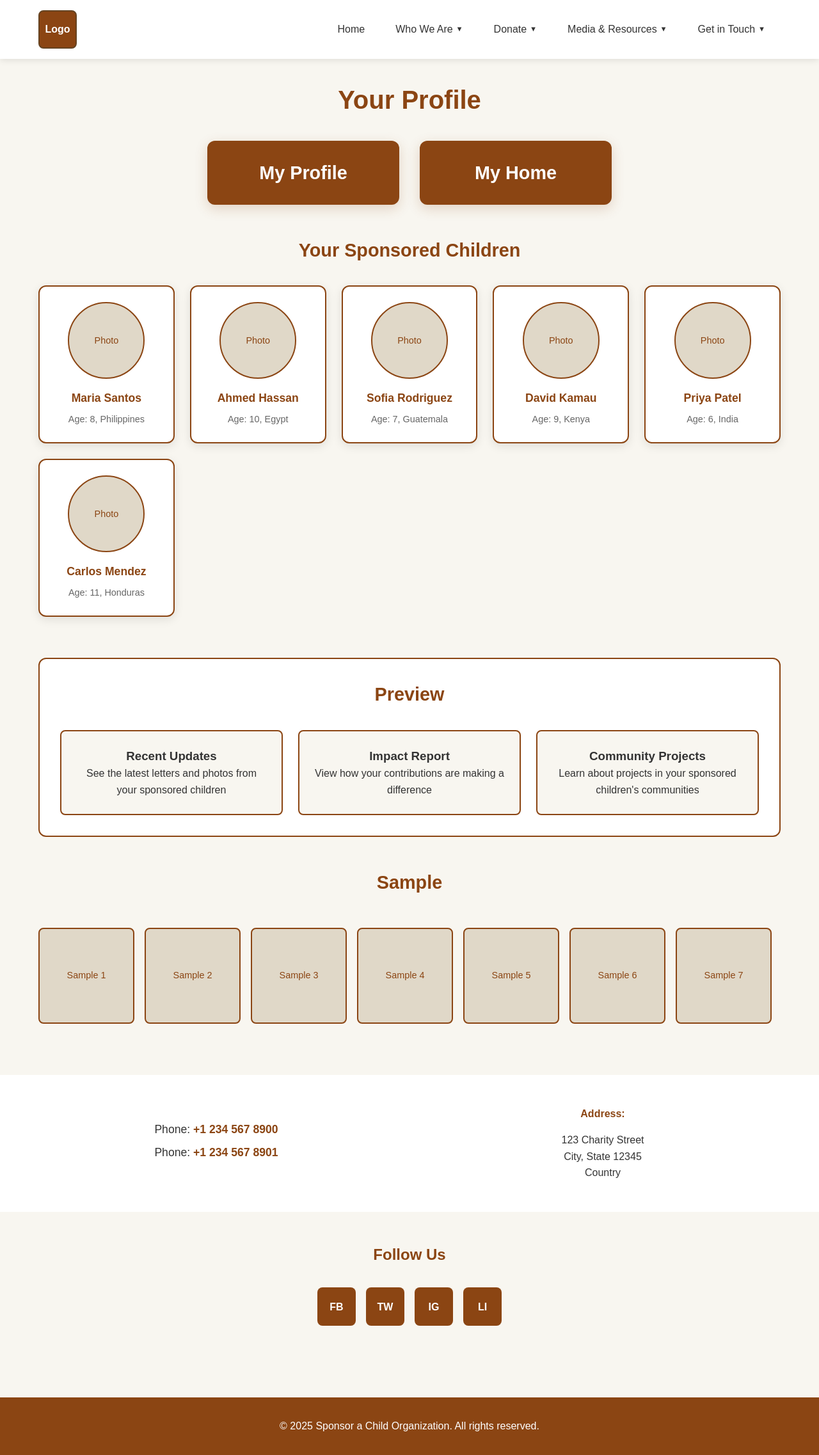
After one commit to PolisettiPavitra/Final-Year-Project, a PHP site: page /sponsor_child.html in a window 1280 px wide. The commit adds this page. Shown: the whole page at 64% size. Run offline with PHP 8.4, Linux system fonts and the light colour scheme.

Commit message:
Initial commit with HTML, CSS, and JS

```diff
--- a/frontend/login.css
+++ b/frontend/login.css
@@ -99,7 +99,6 @@ body {
     transform: translateX(100%);
     background: linear-gradient(135deg, #3498db, #2980b9);
     box-shadow: 0 2px 8px rgba(52, 152, 219, 0.3);
-    backface-visibility: hidden;
 }
 
 .switch-indicator.admin {
--- /dev/null
+++ b/frontend/sponsor_child.css
@@ -0,0 +1,481 @@
+* {
+    margin: 0;
+    padding: 0;
+    box-sizing: border-box;
+}
+
+body {
+    font-family: 'Arial', sans-serif;
+    line-height: 1.6;
+    color: #333;
+    background-color: #f8f6f0;
+}
+
+.container {
+    max-width: 1200px;
+    margin: 0 auto;
+    padding: 0 20px;
+}
+
+/* Header Styles */
+.header {
+    background-color: #fff;
+    box-shadow: 0 2px 10px rgba(0,0,0,0.1);
+    position: sticky;
+    top: 0;
+    z-index: 1000;
+}
+
+.navbar {
+    padding: 1rem 0;
+}
+
+.nav-container {
+    display: flex;
+    justify-content: space-between;
+    align-items: center;
+    max-width: 1200px;
+    margin: 0 auto;
+    padding: 0 20px;
+}
+
+.logo-placeholder {
+    width: 60px;
+    height: 60px;
+    background-color: #8B4513;
+    border: 2px solid #654321;
+    border-radius: 8px;
+    display: flex;
+    align-items: center;
+    justify-content: center;
+    color: white;
+    font-weight: bold;
+}
+
+.nav-menu {
+    display: flex;
+    list-style: none;
+    gap: 0;
+    align-items: center;
+}
+
+.nav-item {
+    position: relative;
+}
+
+.nav-link {
+    text-decoration: none;
+    color: #333;
+    font-weight: 500;
+    font-size: 1rem;
+    padding: 1rem 1.5rem;
+    border-radius: 4px;
+    transition: all 0.3s ease;
+    display: flex;
+    align-items: center;
+    gap: 0.3rem;
+}
+
+.nav-link:hover {
+    color: #8B4513;
+    background-color: #f8f6f0;
+}
+
+.dropdown-arrow {
+    font-size: 0.7rem;
+    transition: transform 0.3s ease;
+}
+
+.dropdown:hover .dropdown-arrow {
+    transform: rotate(180deg);
+}
+
+.dropdown-menu {
+    position: absolute;
+    top: 100%;
+    left: 0;
+    background-color: white;
+    min-width: 220px;
+    box-shadow: 0 8px 25px rgba(0,0,0,0.15);
+    border-radius: 8px;
+    border: 2px solid #8B4513;
+    opacity: 0;
+    visibility: hidden;
+    transform: translateY(-10px);
+    transition: all 0.3s ease;
+    z-index: 1001;
+    padding: 1rem 0;
+}
+
+.dropdown:hover .dropdown-menu {
+    opacity: 1;
+    visibility: visible;
+    transform: translateY(0);
+}
+
+.dropdown-link {
+    display: block;
+    padding: 0.8rem 1.5rem;
+    color: #333;
+    text-decoration: none;
+    font-size: 0.95rem;
+    transition: all 0.3s ease;
+    border-left: 3px solid transparent;
+}
+
+.dropdown-link:hover {
+    background-color: #f8f6f0;
+    color: #8B4513;
+    border-left-color: #8B4513;
+    padding-left: 2rem;
+}
+
+.login-btn {
+    background-color: #8B4513;
+    color: white;
+    border: none;
+    padding: 0.8rem 2rem;
+    border-radius: 8px;
+    cursor: pointer;
+    font-weight: 500;
+    font-size: 1rem;
+    transition: all 0.3s ease;
+}
+
+.login-btn:hover {
+    background-color: #654321;
+    transform: translateY(-2px);
+    box-shadow: 0 4px 12px rgba(139, 69, 19, 0.3);
+}
+
+/* Main Content */
+.main-content {
+    padding: 2rem 0;
+}
+
+.profile-header {
+    text-align: center;
+    margin-bottom: 3rem;
+}
+
+.profile-title {
+    font-size: 2.5rem;
+    color: #8B4513;
+    margin-bottom: 2rem;
+    font-weight: bold;
+}
+
+.profile-buttons {
+    display: flex;
+    justify-content: center;
+    gap: 2rem;
+    margin-bottom: 3rem;
+}
+
+.profile-btn {
+    background-color: #8B4513;
+    color: white;
+    border: none;
+    padding: 2rem 4rem;
+    border-radius: 12px;
+    font-size: 1.8rem;
+    font-weight: bold;
+    cursor: pointer;
+    transition: all 0.3s ease;
+    min-width: 300px;
+    min-height: 100px;
+    box-shadow: 0 6px 20px rgba(139, 69, 19, 0.2);
+}
+
+.profile-btn:hover {
+    background-color: #654321;
+    transform: translateY(-3px);
+    box-shadow: 0 6px 20px rgba(139, 69, 19, 0.3);
+}
+
+/* Sponsored Children Grid */
+.sponsored-grid {
+    margin-bottom: 4rem;
+}
+
+.section-title {
+    font-size: 1.8rem;
+    color: #8B4513;
+    margin-bottom: 2rem;
+    text-align: center;
+}
+
+.children-grid {
+    display: grid;
+    grid-template-columns: repeat(auto-fit, minmax(200px, 1fr));
+    gap: 1.5rem;
+    margin-bottom: 3rem;
+}
+
+.child-card {
+    background-color: white;
+    border: 2px solid #8B4513;
+    border-radius: 12px;
+    padding: 1.5rem;
+    text-align: center;
+    transition: all 0.3s ease;
+    box-shadow: 0 4px 15px rgba(0,0,0,0.1);
+}
+
+.child-card:hover {
+    transform: translateY(-5px);
+    box-shadow: 0 8px 25px rgba(0,0,0,0.2);
+}
+
+.child-image {
+    width: 120px;
+    height: 120px;
+    background-color: #e0d8c8;
+    border: 2px solid #8B4513;
+    border-radius: 50%;
+    margin: 0 auto 1rem;
+    display: flex;
+    align-items: center;
+    justify-content: center;
+    color: #8B4513;
+    font-size: 0.9rem;
+}
+
+.child-name {
+    font-size: 1.1rem;
+    font-weight: bold;
+    color: #8B4513;
+    margin-bottom: 0.5rem;
+}
+
+.child-info {
+    color: #666;
+    font-size: 0.9rem;
+}
+
+/* Preview Section */
+.preview-section {
+    background-color: white;
+    border: 2px solid #8B4513;
+    border-radius: 12px;
+    padding: 2rem;
+    margin-bottom: 3rem;
+}
+
+.preview-cards {
+    display: grid;
+    grid-template-columns: repeat(auto-fit, minmax(250px, 1fr));
+    gap: 1.5rem;
+}
+
+.preview-card {
+    background-color: #f8f6f0;
+    border: 2px solid #8B4513;
+    border-radius: 8px;
+    padding: 1.5rem;
+    text-align: center;
+    transition: transform 0.3s ease;
+}
+
+.preview-card:hover {
+    transform: scale(1.02);
+}
+
+/* Sample Section */
+.sample-section {
+    margin-bottom: 4rem;
+}
+
+.sample-grid {
+    display: flex;
+    overflow-x: auto;
+    gap: 1rem;
+    padding: 1rem 0;
+}
+
+.sample-item {
+    min-width: 150px;
+    height: 150px;
+    background-color: #e0d8c8;
+    border: 2px solid #8B4513;
+    border-radius: 8px;
+    display: flex;
+    align-items: center;
+    justify-content: center;
+    color: #8B4513;
+    font-size: 0.9rem;
+    flex-shrink: 0;
+}
+
+/* Contact Info */
+.contact-section {
+    background-color: white;
+    padding: 3rem 0;
+    margin-top: 3rem;
+}
+
+.contact-grid {
+    display: grid;
+    grid-template-columns: 1fr 1fr;
+    gap: 3rem;
+    align-items: center;
+    text-align: center;
+}
+
+.contact-item {
+    font-size: 1.1rem;
+    margin-bottom: 0.5rem;
+}
+
+.phone-number {
+    color: #8B4513;
+    font-weight: bold;
+}
+
+.address-title {
+    color: #8B4513;
+    font-weight: bold;
+    margin-bottom: 1rem;
+}
+
+/* Social Media */
+.social-section {
+    background-color: #f8f6f0;
+    padding: 3rem 0;
+    text-align: center;
+}
+
+.social-title {
+    color: #8B4513;
+    font-size: 1.5rem;
+    margin-bottom: 2rem;
+}
+
+.social-icons {
+    display: flex;
+    justify-content: center;
+    gap: 1rem;
+    margin-bottom: 2rem;
+}
+
+.social-icon {
+    width: 60px;
+    height: 60px;
+    background-color: #8B4513;
+    border-radius: 8px;
+    cursor: pointer;
+    transition: all 0.3s ease;
+    display: flex;
+    align-items: center;
+    justify-content: center;
+    color: white;
+    font-weight: bold;
+}
+
+.social-icon:hover {
+    background-color: #654321;
+    transform: scale(1.1);
+}
+
+/* Footer */
+.footer {
+    background-color: #8B4513;
+    color: white;
+    text-align: center;
+    padding: 2rem 0;
+}
+
+/* Mobile Responsive */
+.mobile-toggle {
+    display: none;
+    background: none;
+    border: none;
+    font-size: 1.5rem;
+    color: #8B4513;
+    cursor: pointer;
+    padding: 0.5rem;
+}
+
+@media (max-width: 768px) {
+    .nav-menu {
+        display: none;
+        position: absolute;
+        top: 100%;
+        left: 0;
+        width: 100%;
+        background-color: white;
+        flex-direction: column;
+        padding: 1rem 0;
+        box-shadow: 0 4px 10px rgba(0,0,0,0.1);
+        border-top: 2px solid #8B4513;
+    }
+
+    .nav-menu.nav-menu-active {
+        display: flex;
+    }
+
+    .mobile-toggle {
+        display: block;
+    }
+
+    .profile-buttons {
+        flex-direction: column;
+        align-items: center;
+    }
+
+    .contact-grid {
+        grid-template-columns: 1fr;
+        gap: 2rem;
+    }
+
+    .children-grid {
+        grid-template-columns: repeat(auto-fit, minmax(150px, 1fr));
+    }
+
+    .dropdown-menu {
+        position: static;
+        opacity: 1;
+        visibility: visible;
+        transform: none;
+        box-shadow: none;
+        border: none;
+        background-color: #f8f6f0;
+        max-height: 0;
+        overflow: hidden;
+        transition: max-height 0.3s ease;
+        padding: 0;
+    }
+
+    .dropdown.active .dropdown-menu {
+        max-height: 300px;
+        padding: 1rem 0;
+    }
+    /* ...existing code... */
+
+.modal {
+    position: fixed;
+    z-index: 1000;
+    left: 0; top: 0;
+    width: 100%; height: 100%;
+    overflow: auto;
+    background: rgba(0,0,0,0.5);
+    display: flex;
+    align-items: center;
+    justify-content: center;
+}
+.modal-content {
+    background: #fff;
+    padding: 2em;
+    border-radius: 8px;
+    position: relative;
+    min-width: 300px;
+    max-width: 90vw;
+}
+.close-btn {
+    position: absolute;
+    top: 10px; right: 20px;
+    font-size: 2em;
+    cursor: pointer;
+}
+
+}
--- /dev/null
+++ b/frontend/sponsor_child.html
@@ -0,0 +1,210 @@
+<!DOCTYPE html>
+<html lang="en">
+<head>
+    <meta charset="UTF-8">
+    <meta name="viewport" content="width=device-width, initial-scale=1.0">
+    <title>Your Profile - Sponsor a Child</title>
+    <link rel="stylesheet" href="sponsor_child.css">
+</head>
+<body>
+    <!-- Header -->
+    <header class="header">
+        <nav class="navbar">
+            <div class="nav-container">
+                <div class="logo-placeholder">Logo</div>
+
+                <ul class="nav-menu">
+                    <li class="nav-item">
+                        <a href="index.html" class="nav-link">Home</a>
+                    </li>
+
+                    <li class="nav-item dropdown">
+                        <a href="#" class="nav-link dropdown-toggle">
+                            Who We Are
+                            <span class="dropdown-arrow">▼</span>
+                        </a>
+                        <div class="dropdown-menu">
+                            <a href="about-us.html" class="dropdown-link">About Us</a>
+                            <a href="how-we-work.html" class="dropdown-link">How We Work</a>
+                            <a href="our-journey.html" class="dropdown-link">Our Journey</a>
+                            <a href="success-stories.html" class="dropdown-link">Success Stories</a>
+                            <a href="team.html" class="dropdown-link">Team</a>
+                        </div>
+                    </li>
+
+                    <li class="nav-item dropdown">
+                        <a href="#" class="nav-link dropdown-toggle">
+                            Donate
+                            <span class="dropdown-arrow">▼</span>
+                        </a>
+                        <div class="dropdown-menu">
+                            <a href="sponsor-child.html" class="dropdown-link">Sponsor a Child</a>
+                            <a href="education.html" class="dropdown-link">Education</a>
+                            <a href="where-most-needed.html" class="dropdown-link">Where Most Needed</a>
+                        </div>
+                    </li>
+
+                    <li class="nav-item dropdown">
+                        <a href="#" class="nav-link dropdown-toggle">
+                            Media & Resources
+                            <span class="dropdown-arrow">▼</span>
+                        </a>
+                        <div class="dropdown-menu">
+                            <a href="gallery.html" class="dropdown-link">Gallery</a>
+                            <a href="faq.html" class="dropdown-link">FAQ</a>
+                            <a href="financial-accountability.html" class="dropdown-link">Financial Accountability</a>
+                        </div>
+                    </li>
+
+                    <li class="nav-item dropdown">
+                        <a href="#" class="nav-link dropdown-toggle">
+                            Get in Touch
+                            <span class="dropdown-arrow">▼</span>
+                        </a>
+                        <div class="dropdown-menu">
+                            <a href="contact-us.html" class="dropdown-link">Contact Us</a>
+                            <a href="careers.html" class="dropdown-link">Careers</a>
+                        </div>
+                    </li>
+                </ul>
+
+                <button class="mobile-toggle">☰</button>
+            </div>
+        </nav>
+    </header>
+
+    <!-- Main Content -->
+    <main class="main-content">
+        <div class="container">
+            <!-- Profile Header -->
+            <section class="profile-header">
+                <h1 class="profile-title">Your Profile</h1>
+                <div class="profile-buttons">
+                    <button class="profile-btn" id="myProfileBtn">My Profile</button>
+                    <button class="profile-btn" id="myHomeBtn">My Home</button>
+                </div>
+            </section>
+
+            <!-- Sponsored Children Grid -->
+            <section class="sponsored-grid">
+                <h2 class="section-title">Your Sponsored Children</h2>
+                <!-- ...existing code... -->
+<div class="children-grid">
+    <div class="child-card" data-name="Maria Santos" data-age="8" data-country="Philippines">
+        <div class="child-image">Photo</div>
+        <div class="child-name">Maria Santos</div>
+        <div class="child-info">Age: 8, Philippines</div>
+    </div>
+    <div class="child-card" data-name="Ahmed Hassan" data-age="10" data-country="Egypt">
+        <div class="child-image">Photo</div>
+        <div class="child-name">Ahmed Hassan</div>
+        <div class="child-info">Age: 10, Egypt</div>
+    </div>
+    <div class="child-card" data-name="Sofia Rodriguez" data-age="7" data-country="Guatemala">
+        <div class="child-image">Photo</div>
+        <div class="child-name">Sofia Rodriguez</div>
+        <div class="child-info">Age: 7, Guatemala</div>
+    </div>
+    <div class="child-card" data-name="David Kamau" data-age="9" data-country="Kenya">
+        <div class="child-image">Photo</div>
+        <div class="child-name">David Kamau</div>
+        <div class="child-info">Age: 9, Kenya</div>
+    </div>
+    <div class="child-card" data-name="Priya Patel" data-age="6" data-country="India">
+        <div class="child-image">Photo</div>
+        <div class="child-name">Priya Patel</div>
+        <div class="child-info">Age: 6, India</div>
+    </div>
+    <div class="child-card" data-name="Carlos Mendez" data-age="11" data-country="Honduras">
+        <div class="child-image">Photo</div>
+        <div class="child-name">Carlos Mendez</div>
+        <div class="child-info">Age: 11, Honduras</div>
+    </div>
+</div>
+
+            </section>
+            <div id="childModal" class="modal" style="display:none;">
+    <div class="modal-content">
+        <span class="close-btn" id="closeModal">&times;</span>
+        <h2 id="modalName"></h2>
+        <p id="modalAge"></p>
+        <p id="modalCountry"></p>
+    </div>
+</div>
+
+            <!-- Preview Section -->
+            <section class="preview-section">
+                <h2 class="section-title">Preview</h2>
+                <div class="preview-cards">
+                    <div class="preview-card">
+                        <h3>Recent Updates</h3>
+                        <p>See the latest letters and photos from your sponsored children</p>
+                    </div>
+                    <div class="preview-card">
+                        <h3>Impact Report</h3>
+                        <p>View how your contributions are making a difference</p>
+                    </div>
+                    <div class="preview-card">
+                        <h3>Community Projects</h3>
+                        <p>Learn about projects in your sponsored children's communities</p>
+                    </div>
+                </div>
+            </section>
+
+            <!-- Sample Section -->
+            <section class="sample-section">
+                <h2 class="section-title">Sample</h2>
+                <div class="sample-grid">
+                    <div class="sample-item">Sample 1</div>
+                    <div class="sample-item">Sample 2</div>
+                    <div class="sample-item">Sample 3</div>
+                    <div class="sample-item">Sample 4</div>
+                    <div class="sample-item">Sample 5</div>
+                    <div class="sample-item">Sample 6</div>
+                    <div class="sample-item">Sample 7</div>
+                </div>
+            </section>
+        </div>
+
+        <!-- Contact Section -->
+        <section class="contact-section">
+            <div class="container">
+                <div class="contact-grid">
+                    <div class="contact-left">
+                        <div class="contact-item">Phone: <span class="phone-number">+1 234 567 8900</span></div>
+                        <div class="contact-item">Phone: <span class="phone-number">+1 234 567 8901</span></div>
+                    </div>
+                    <div class="contact-right">
+                        <div class="address-title">Address:</div>
+                        <div>123 Charity Street</div>
+                        <div>City, State 12345</div>
+                        <div>Country</div>
+                    </div>
+                </div>
+            </div>
+        </section>
+
+        <!-- Social Media Section -->
+        <section class="social-section">
+            <div class="container">
+                <h3 class="social-title">Follow Us</h3>
+                <div class="social-icons">
+                    <div class="social-icon">FB</div>
+                    <div class="social-icon">TW</div>
+                    <div class="social-icon">IG</div>
+                    <div class="social-icon">LI</div>
+                </div>
+            </div>
+        </section>
+    </main>
+
+    <!-- Footer -->
+    <footer class="footer">
+        <div class="container">
+            <p>&copy; 2025 Sponsor a Child Organization. All rights reserved.</p>
+        </div>
+    </footer>
+
+    <script src="sponsor_child.js"></script>
+</body>
+</html>
```
Also changed, not shown: frontend/sponsor_child.js (added, +42 -0 lines).
